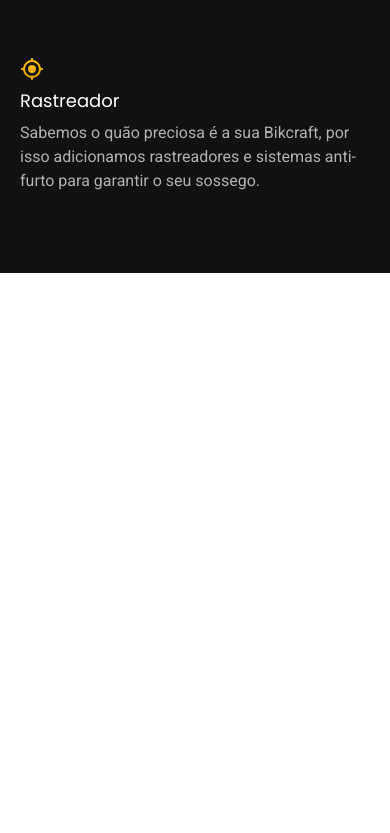
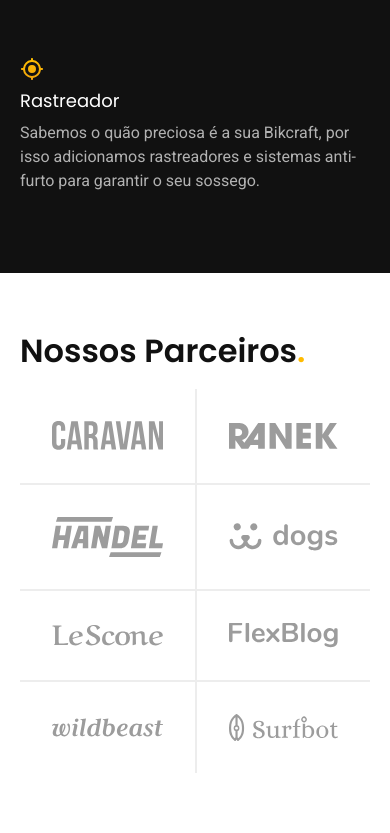
Before and after one commit to GFantunes/bikcraft, a plain HTML site: page bikcraft/index.html in a window 390 px wide. Shown: the part 2096-2929 px from the top of the page. Before the commit the page ends 2369 px from the top, so only its background shows below. Drawn offline with Linux system fonts and the light colour scheme.

Commit message:
parceiros

```diff
--- /dev/null
+++ b/bikcraft/css/home/parceiros.css
@@ -0,0 +1,57 @@
+.parceiros {
+    padding-top: 60px;
+    padding-bottom: 120px;
+}
+
+.parceiros h2 {
+    margin-bottom: 60px;
+}
+
+.parceiros ul {
+    padding: 0 20px;
+    max-width: 1400px;
+    display: grid;
+    grid-template-columns: repeat(4, 1fr);
+    margin-left: auto;
+    margin-right: auto;
+}
+
+.parceiros li {
+    display: flex;
+    padding: 32px;
+    border-left: 2px solid var(--cor-2);
+}
+
+.parceiros img {
+    margin: auto;
+}
+
+.parceiros li:first-child, li:nth-child(5) {
+    border-left: none;
+}
+
+.parceiros li:nth-child(n + 5) {
+    border-top: 2px solid var(--cor-2);
+}
+
+@media (max-width: 800px) {
+    .parceiros {
+        padding-bottom: 60px;
+    }
+
+    .parceiros h2 {
+        margin-bottom: 20px;
+    }
+
+    .parceiros ul {
+        grid-template-columns: repeat(2, 1fr);
+    }
+
+    .parceiros li:nth-child(n + 3) {
+        border-top: 2px solid var(--cor-2);
+    }
+
+    .parceiros li:nth-child(odd) {
+        border-left: none;
+    }
+}
--- a/bikcraft/css/style.css
+++ b/bikcraft/css/style.css
@@ -13,3 +13,5 @@
 @import "bicicletas/bicicletas-lista.css";
 
 @import "home/tecnologia.css";
+
+@import "home/parceiros.css";
--- a/bikcraft/index.html
+++ b/bikcraft/index.html
@@ -94,5 +94,19 @@
             </div>
         </div>
     </article>
+
+    <section class="parceiros" aria-label="Nossos Parceiros">
+        <h2 class="font-1-xxl container">Nossos Parceiros<span class="cor-p1">.</span></h2>
+        <ul>
+            <li><img src="img/parceiros/caravan.svg" alt="Caravan"></li>
+            <li><img src="img/parceiros/ranek.svg" alt="Ranek"></li>
+            <li><img src="img/parceiros/handel.svg" alt="handel"></li>
+            <li><img src="img/parceiros/dogs.svg" alt="dogs"></li>
+            <li><img src="img/parceiros/lescone.svg" alt="lescone"></li>
+            <li><img src="img/parceiros/flexblog.svg" alt="flexblog"></li>
+            <li><img src="img/parceiros/wildbeast.svg" alt="wildbeast"></li>
+            <li><img src="img/parceiros/surfbot.svg" alt="surfbot"></li>
+        </ul>
+    </section>
 </body>
 </html>
```
